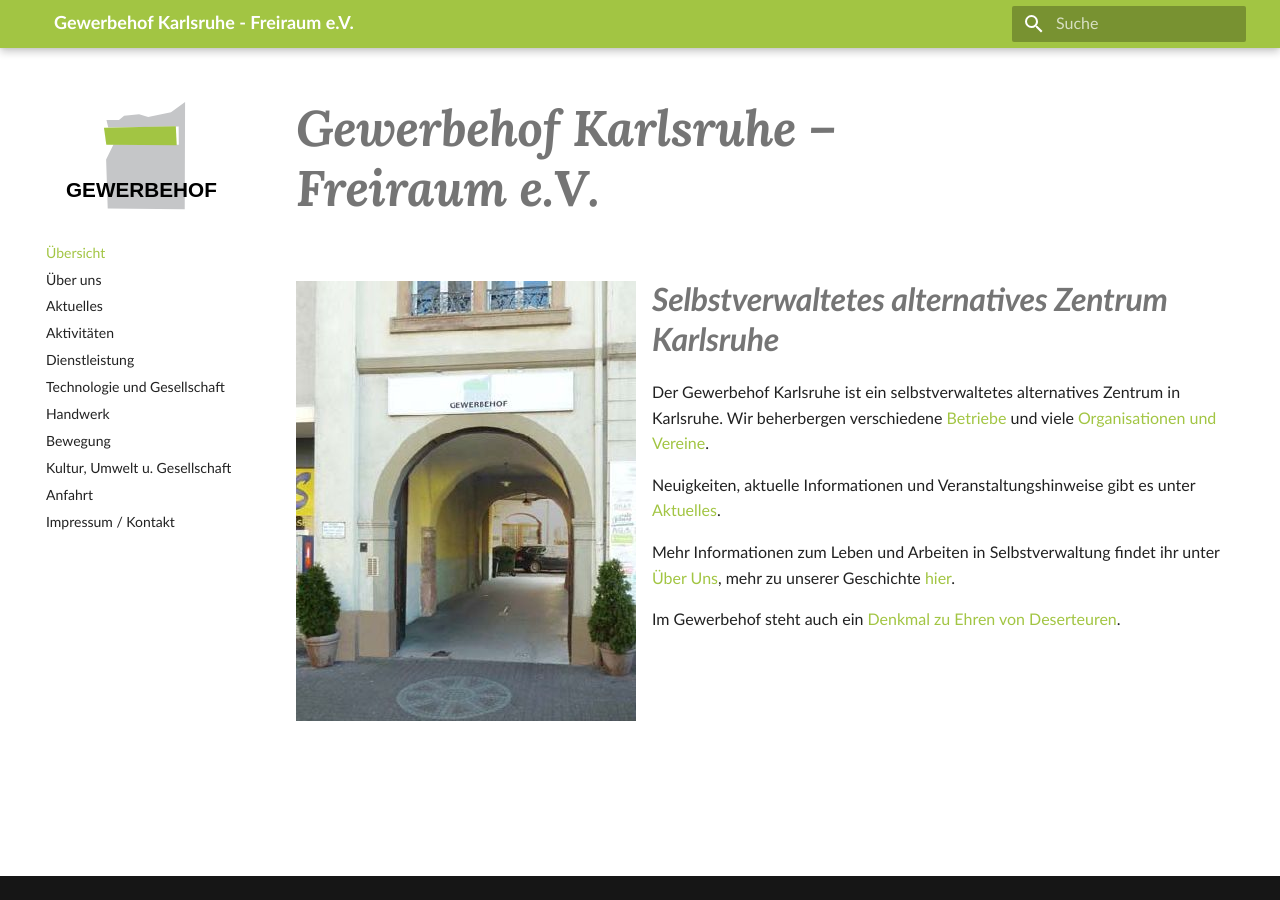
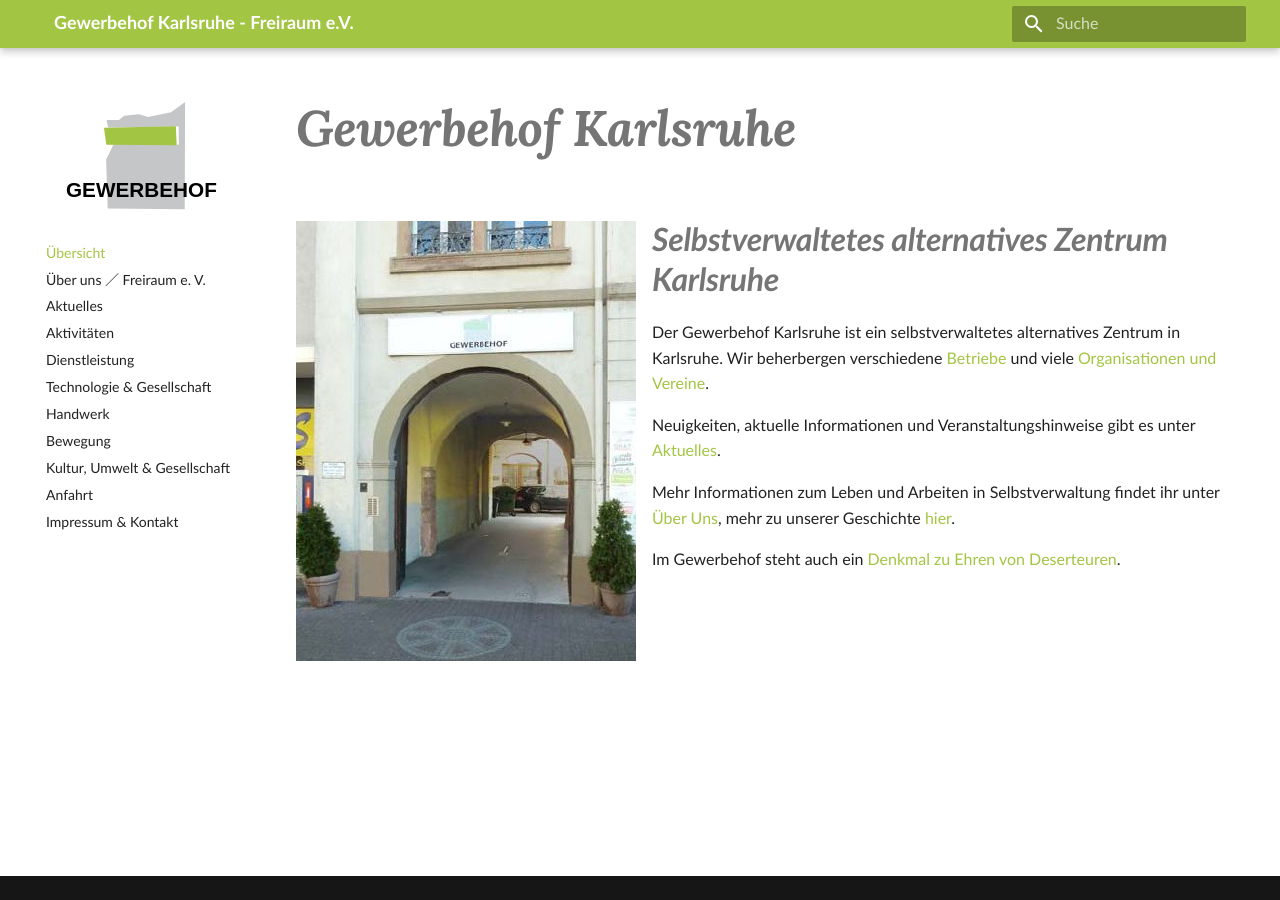
Before and after one commit to entropia/gewerbehof-webseite, an MkDocs documentation site: the page built from docs/index.md, in a window 1280 px wide. Built offline with MkDocs 1.6.1 and Material for MkDocs 9.7.7, drawn with Linux system fonts in a browser that asks for light colours; comment, search, counter and statistics services are not loaded.

```diff
--- a/mkdocs.yml
+++ b/mkdocs.yml
@@ -24,16 +24,16 @@ theme:
 
 nav:
   - Übersicht: index.md
-  - Über uns: ueber-uns.md
+  - Über uns ／ Freiraum e. V.: ueber-uns.md
   - Aktuelles: aktuelles.md
   - Aktivitäten: aktivitaeten.md
   - Dienstleistung: dienstleistungen.md
-  - Technologie und Gesellschaft: technologie.md
+  - Technologie & Gesellschaft: technologie.md
   - Handwerk: handwerk.md
   - Bewegung: bewegung.md
-  - Kultur, Umwelt u. Gesellschaft: gesellschaft.md
+  - Kultur, Umwelt & Gesellschaft: gesellschaft.md
   - Anfahrt: anfahrt.md
-  - Impressum / Kontakt: impressum.md
+  - Impressum & Kontakt: impressum.md
 
 plugins:
   - search
```
Also changed, not shown: docs/index.md (+1 -1 lines).
